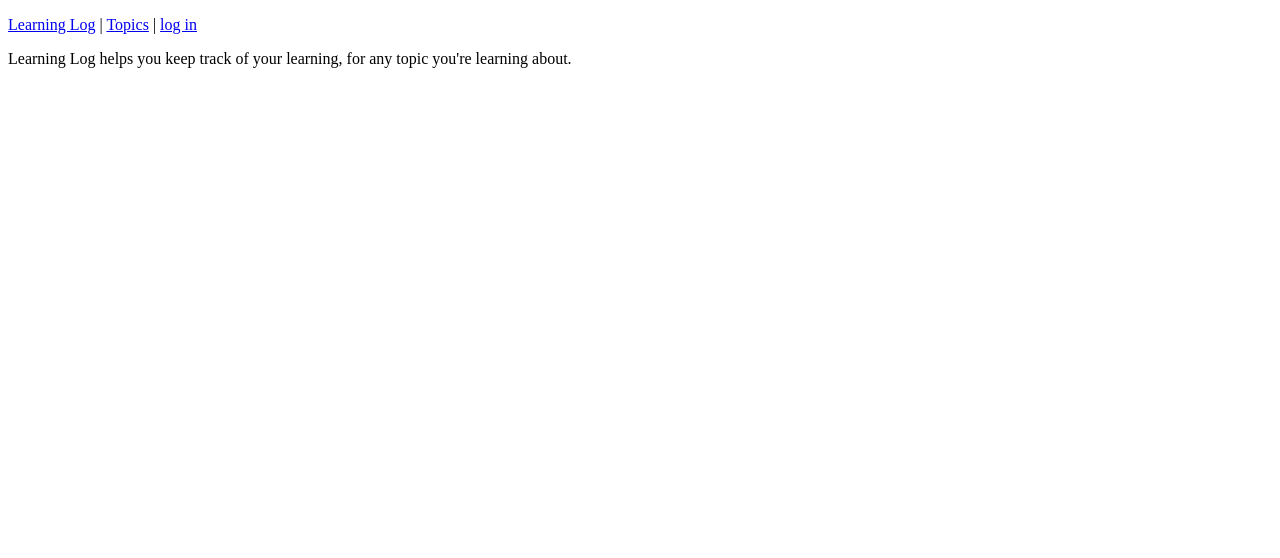
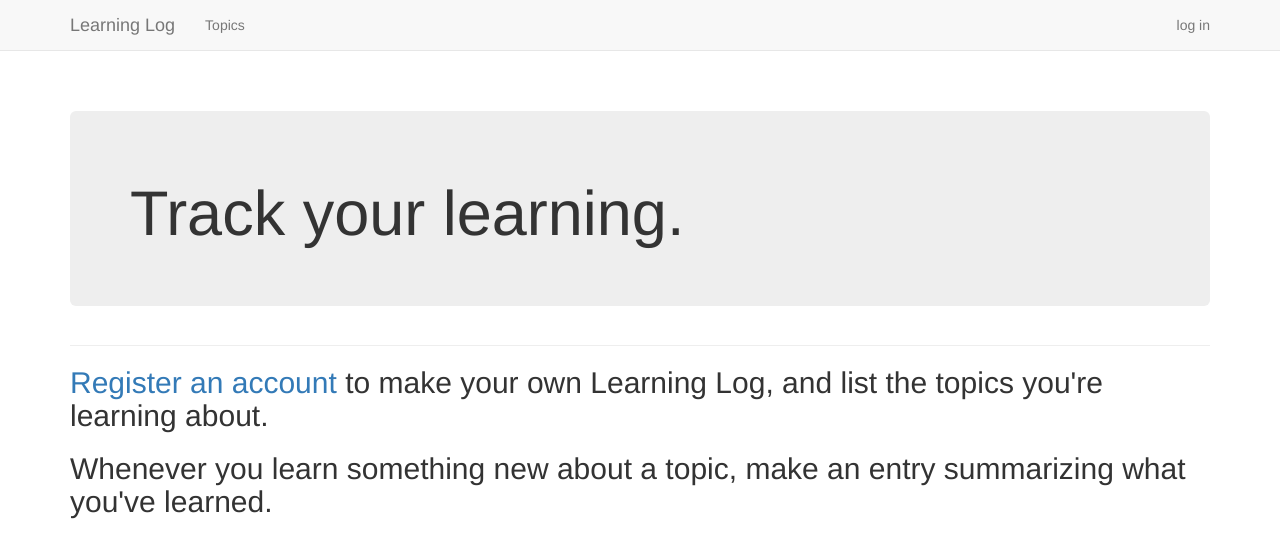
Before and after one commit to TracyZ18/Python, a Django app: template Notes/p3-web-app-learning-log/learning_logs/templates/learning_logs/index.html in a window 1280 px wide. Shown: the top 558 px of the page. Run offline with Django 3.2, Linux system fonts and the light colour scheme; the template is opened without the code that fills it, so the values that code supplies are empty; some libraries are stand-ins or nearby versions.

Commit message:
styling index page

```diff
--- a/Notes/p3-web-app-learning-log/learning_log/settings.py
+++ b/Notes/p3-web-app-learning-log/learning_log/settings.py
@@ -37,6 +37,9 @@ INSTALLED_APPS = [
     'django.contrib.sessions',
     'django.contrib.messages',
     'django.contrib.staticfiles',
+
+    # Third party apps
+    'bootstrap3',
 
     # My apps
     'learning_logs',
--- a/Notes/p3-web-app-learning-log/learning_logs/templates/learning_logs/base.html
+++ b/Notes/p3-web-app-learning-log/learning_logs/templates/learning_logs/base.html
@@ -1,23 +1,59 @@
-<!doctype html>
+{% load bootstrap3 %}
+
+<!DOCTYPE html>
+<html lang="en">
     <head>
+        <meta charset="utf-8">
+        <meta http-equiv="X-UA-Compatible" content="IE=edge">
+        <meta name="viewport" content="width=device-width, initial-scale=1">
+
         <title> {{ title }} </title>
         {% load static %}
         <link rel="shortcut icon" type="image/png" href="{% static 'favicon.ico' %}"/>
+
+        {% bootstrap_css %}
+        {% bootstrap_javascript %}
+
     </head>
+
     <body>
-    <p>
-        <a href="{% url 'learning_logs:index' %}">Learning Log</a>
-        |
-        <a href="{% url 'learning_logs:topics' %}">Topics</a>
-        |
+        <!-- Static navbar -->
+        <nav class="navbar navbar-default navbar-static-top">
+            <div class="container">
+
+                <div class="navbar-header">
+                    <button type="button" class="navbar-toggle collapsed" data-toggle="collapse" data-target="#navbar" aria-expanded="false" aria-controls="navbar"></button>
+                    <a class="navbar-brand" href="{% url 'learning_logs:index' %}"> Learning Log </a>
+                </div>
+
+                <div id="navbar" class="navbar-collapse collapse">
+                    <ul class="nav navbar-nav">
+                        <li><a href="{% url 'learning_logs:topics' %}">Topics</a></li>
+                    </ul>
+
+                    <ul class="nav navbar-nav navbar-right">
                         {% if user.is_authenticated %}
                         {{ user.username }}
-            |
-            <a href="{% url 'users:logout' %}">log out</a>
+                            <li><a href="{% url 'users:logout' %}">log out</a></li>
                         {% else %}
-            <a href="{% url 'users:login' %}">log in</a>
+                            <li><a href="{% url 'users:login' %}">log in</a></li>
                         {% endif %}
-    </p>
+                    </ul>
+                </div><!--/.nav-collapse -->
+
+            </div>
+        </nav>
+
+        <div class="container">
+
+            <div class="page-header">
+                {% block header %}{% endblock header %}
+            </div>
+            <div>
                 {% block content %}{% endblock content %}
+            </div>
+
+        </div> <!-- /container -->
+
     </body>
 </html>
--- a/Notes/p3-web-app-learning-log/learning_logs/templates/learning_logs/index.html
+++ b/Notes/p3-web-app-learning-log/learning_logs/templates/learning_logs/index.html
@@ -1,5 +1,18 @@
 {% extends "learning_logs/base.html" %}
+
+{% block header %}
+    <div class='jumbotron'>
+        <h1>Track your learning.</h1>
+    </div>
+{% endblock header %}
+
 {% block content %}
-    <p>Learning Log helps you keep track of your learning, for any topic you're
-    learning about.</p>
+    <h2>
+        <a href="{% url 'users:register' %}">Register an account</a> to make
+        your own Learning Log, and list the topics you're learning about.
+    </h2>
+    <h2>
+        Whenever you learn something new about a topic, make an entry
+        summarizing what you've learned.
+    </h2>
 {% endblock content %}
```
Lines whose indentation alone changed are shown as unchanged.
